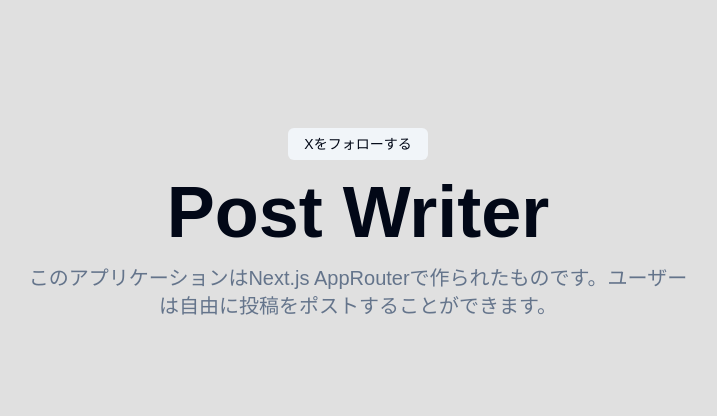
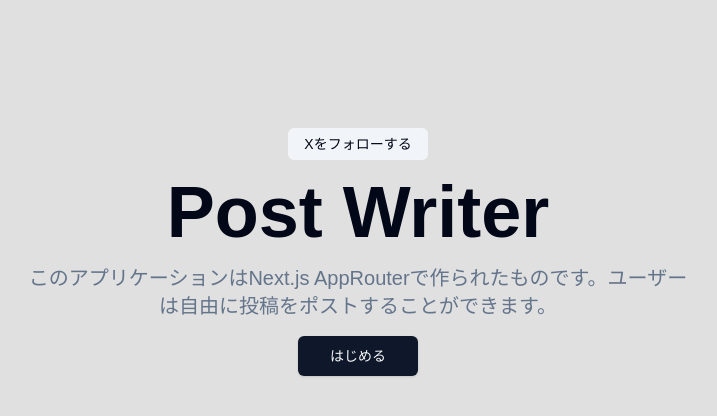
Before and after one commit to newstage75/post-writer-webapp, a Next.js app: page / in a window 1280 px wide. Shown: the top 416 px of the page, without its empty margins (282-999 px from the left). Built offline with nearby package versions, Linux system fonts and the light colour scheme.

Commit message:
chadcnのButtonバリアントを適応

```diff
--- a/app/(marketing)/page.tsx
+++ b/app/(marketing)/page.tsx
@@ -1,3 +1,5 @@
+import { buttonVariants } from "@/components/ui/button";
+import { cn } from "@/lib/utils";
 import Link from "next/link";
 
 export default function IndexPage() {
@@ -18,6 +20,14 @@ export default function IndexPage() {
             このアプリケーションはNext.js
             AppRouterで作られたものです。ユーザーは自由に投稿をポストすることができます。
           </p>
+          <div>
+            <Link
+              href={"/login"}
+              className={cn(buttonVariants({ size: "lg" }))}
+            >
+              はじめる
+            </Link>
+          </div>
         </div>
       </section>
     </>
```
